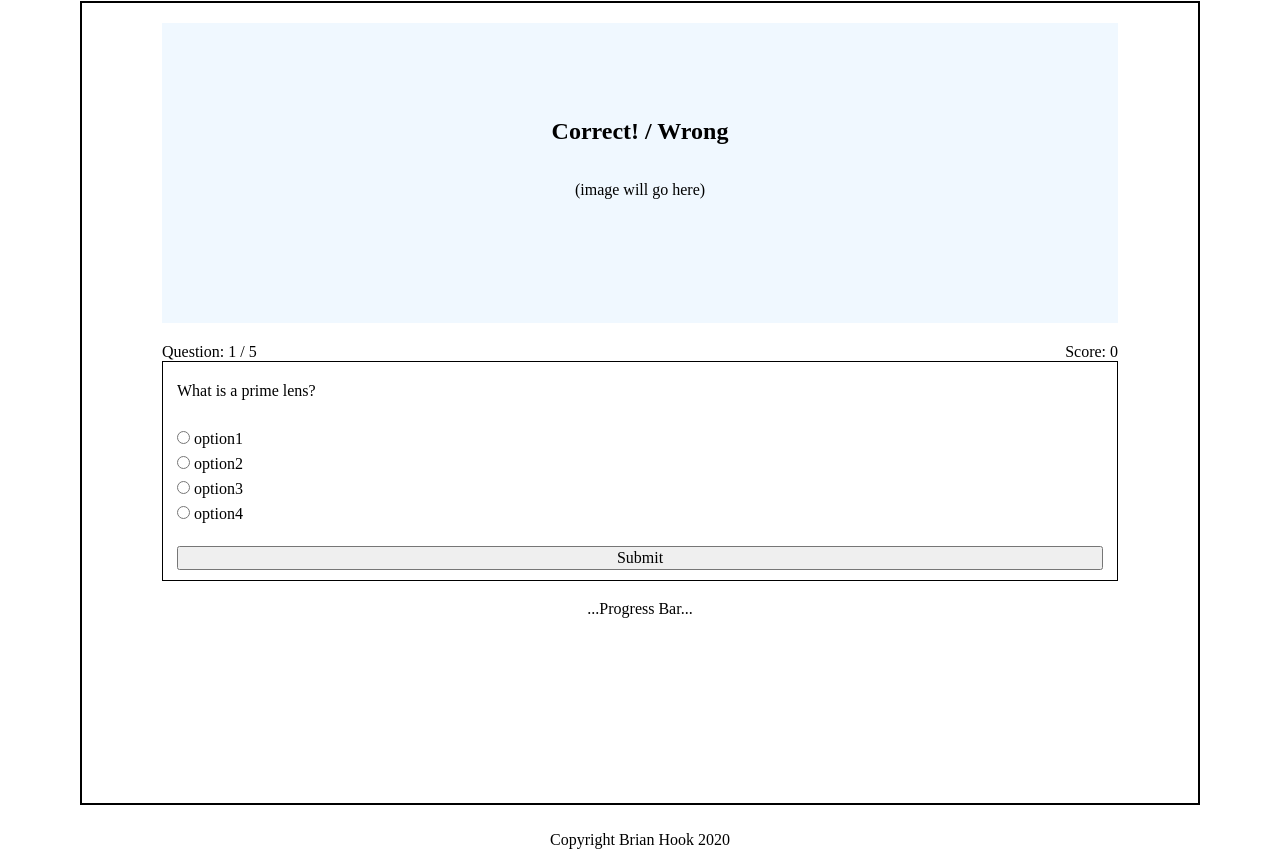
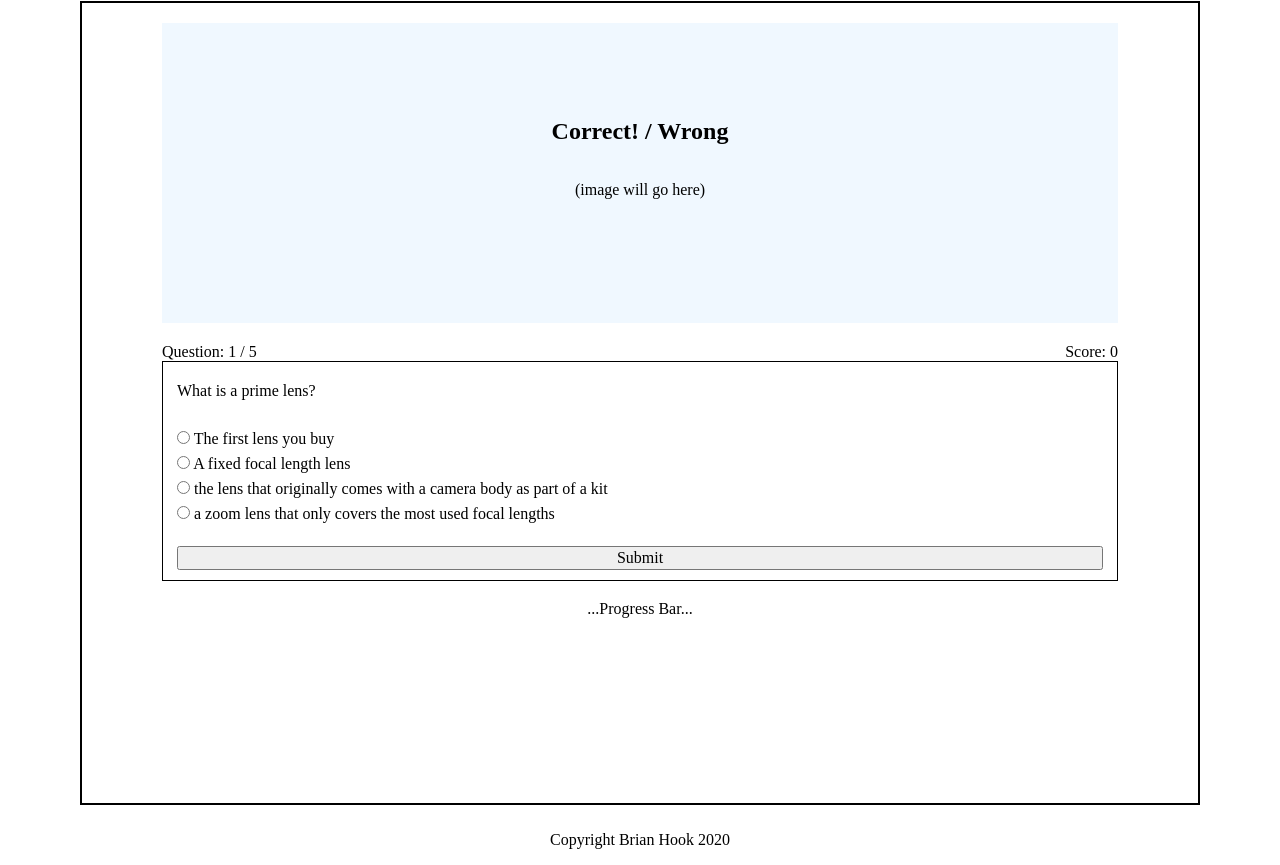
Before and after one commit to BrianHook1183/Quiz-App, a plain HTML site: page index.html in a window 1280 px wide. Both pictures are taken after a click on the button "Start". Shown: the part 79-944 px from the top of the page. Drawn offline with nearby package versions, Linux system fonts and the light colour scheme.

Commit message:
first question and options render on Start

```diff
--- a/quiz.js
+++ b/quiz.js
@@ -105,6 +105,14 @@ function clearCounterVariables() {
   console.log('clearCounterVariables ran');
 }
 
+
+
+
+
+
+
+
+
 function renderQuestionPageHtml() {
   console.log('renderQuestionPageHtml ran');
   const questionHtml = $(`
@@ -130,24 +138,54 @@ $("main").html(questionHtml);
 function renderNextQuestion() {
   console.log('renderNextQuestion ran');
   let question= STORE[currentQuestion].question;
-  const questionForm = $(`
+  const formAndQuestion = $(`
   <form>
   <fieldset>
       <legend>${question}</legend>
-      <input type="radio" id="option1" name="response" value="1">
-      <label for="option1">option1</label><br>
-      <input type="radio" id="option2" name="response" value="2">
-      <label for="option2">option2</label><br>
-      <input type="radio" id="option3" name="response" value="3">
-      <label for="option3">option3</label><br>
-      <input type="radio" id="option4" name="response" value="4">
-      <label for="option4">option4</label><br>
+      <div class="js-options">
+      </div>
       <button type = "submit">Submit</button>
   </fieldset>
-</form>`);
-$(".q-a-box").html(questionForm);
-  // need to jquery in correct content
+  </form>`);
+  $(".q-a-box").html(formAndQuestion);
+  renderOptions();
 }
+
+function renderOptions() {
+  let question= STORE[currentQuestion];
+  for(let i=0; i < question.options.length; i++)
+  {
+    $('.js-options').append(`
+        <input type = "radio" name="options" id="option${i+1}" value= "${question.options[i]}" tabindex ="${i+1}">
+        <label for="option${i+1}"> ${question.options[i]}</label><br/>`
+    );
+  }
+
+}
+
+
+
+
+
+
+
+
+
+
+
+
+
+
+
+
+
+
+
+
+
+
+
+
 
 
 
```
Also changed, not shown: index.html (+4 -4 lines).
